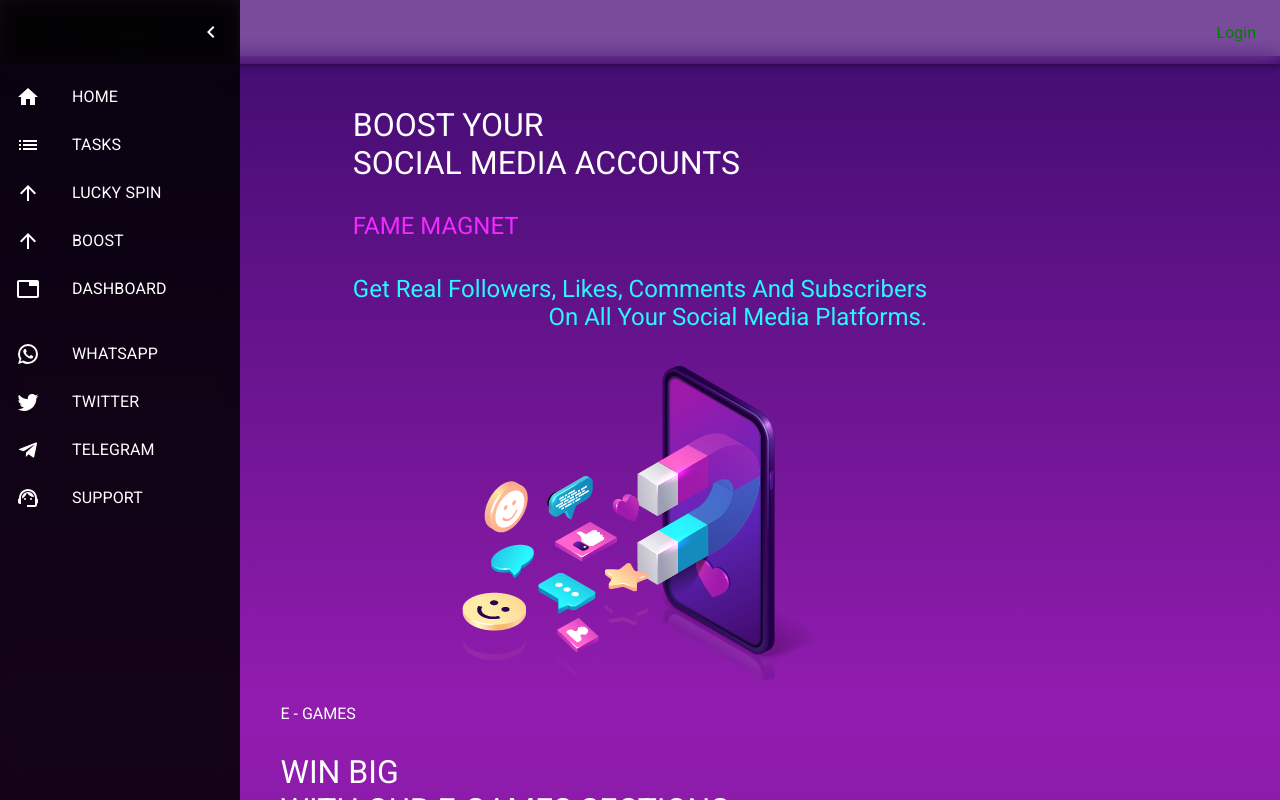
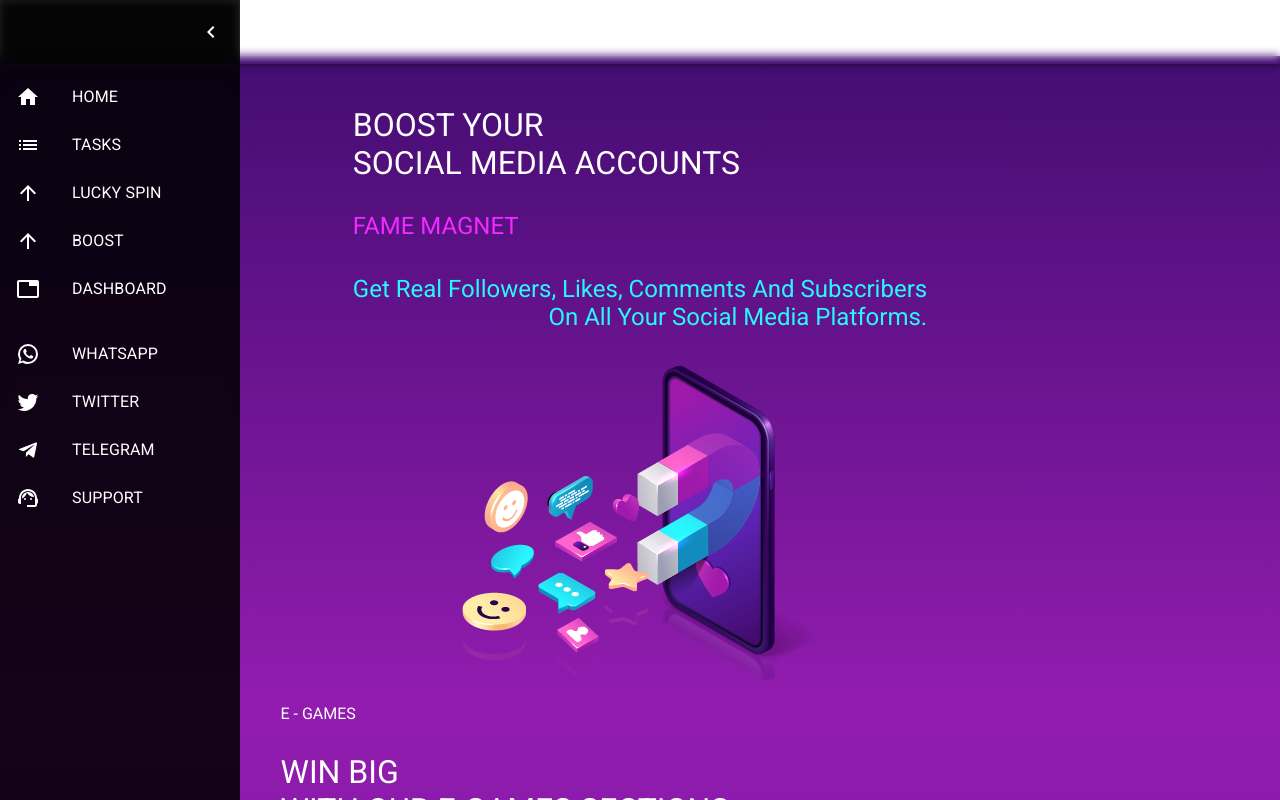
Before and after one commit to Dxtobi/earninggigs, a React (Create React App) app in the folder client/: page / in a window 1280 px wide. Both pictures are taken after a click on the button "menu". Shown: the top 800 px of the page. Built offline with nearby package versions, Linux system fonts and the light colour scheme.

Commit message:
drivers update

```diff
--- a/client/src/App.css
+++ b/client/src/App.css
@@ -114,7 +114,7 @@ select>option{
 
 .enableBlur>div {
   /* filter: blur(1.3px); */
-  backdrop-filter: blur(9px);
+  backdrop-filter: blur(5px);
 }
 
 .disableBlur {
@@ -123,7 +123,7 @@ select>option{
 
 .dxtdx>div{
   background:#000000db!important;
-  backdrop-filter: blur(9px);
+  backdrop-filter: blur(5px);
 }
 
 .first-div {
--- a/client/src/components/fixed/Header.js
+++ b/client/src/components/fixed/Header.js
@@ -185,7 +185,7 @@ export default function MenuAppBar() {
           </ListItem>
 
           <ListItem  disablePadding>
-              <ListItemButton onClick={()=>window.open('https://t.me/+H6DgszePE5s4OTg0', '_blank')}>
+              <ListItemButton onClick={()=>window.open('https://t.me/officialearninggigs', '_blank')}>
                 <ListItemIcon>
                   <TelegramIcon style={{color:'white'}}/>
                 </ListItemIcon>
@@ -205,7 +205,7 @@ export default function MenuAppBar() {
         </div>
       </Drawer>
       <AppBar position="fixed" style={{background:'#ffffff00', color:'black'}}  >
-        <div style={{background:'#4a0e77bd', color:'white'}} className='enableBlur'>
+        <div style={{background:'##4a0e7780', color:'white'}} className='enableBlur'>
           <Toolbar className='disableBlur'>
             <IconButton onClick={handleDrawerOpen}
               size="large"
@@ -247,13 +247,13 @@ export default function MenuAppBar() {
                   open={Boolean(anchorEl)}
                   onClose={handleClose}
                 >
-                  <MenuItem onClick={handleClose}><Link to='/dashboard' style={{textDecoration:'none', color:'green'}}>Profile</Link></MenuItem>
+                  <MenuItem onClick={handleClose}><Link to='/dashboard' style={{textDecoration:'none', color:'white'}}>Profile</Link></MenuItem>
 
                   <MenuItem onClick={()=>{
                     dispatch(clearAuth())
                   handleClose()}}>Logout</MenuItem>
                 </Menu>) : (
-                    <Link className='disableBlur' to='/login' style={{textDecoration:'none', color:'green'}}>Login</Link>
+                    <Link className='disableBlur' to='/login' style={{textDecoration:'none', color:'white'}}>Login</Link>
                 )
               }
               </div>
```
